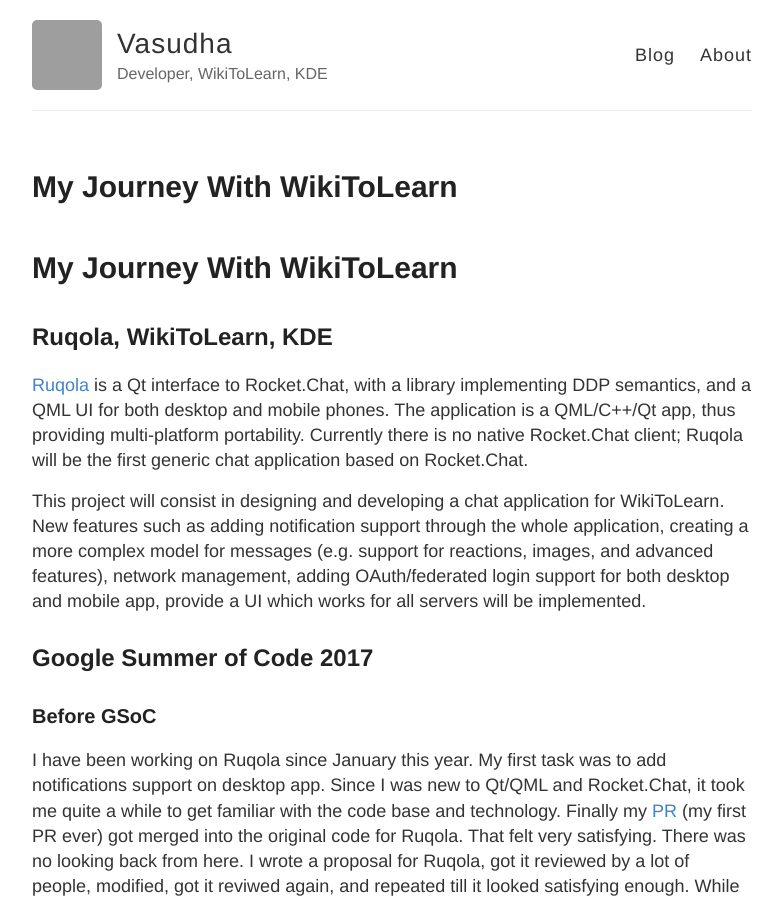
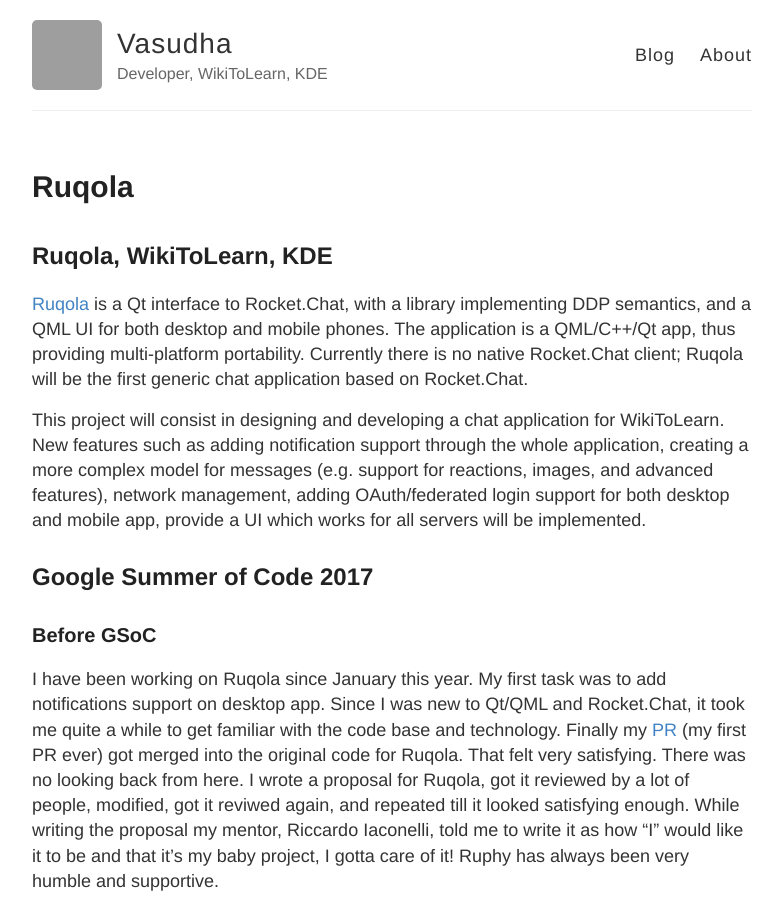
Before and after one commit to VasudhaMathur/VasudhaMathur.github.io, a Jekyll site: the page built from index.md, in a window 1280 px wide and 900 px high. Shown: the whole window, without its empty margins (248-1030 px from the left). Built offline with Jekyll 4.4.1, drawn with Linux system fonts in a browser that asks for light colours; our own code applies the rules of GitHub Pages for plain Markdown files; grey boxes are pictures that could not be loaded.

Commit message:
Update index.md

```diff
--- a/index.md
+++ b/index.md
@@ -1,5 +1,7 @@
-# My Journey With WikiToLearn
-
+---
+layout: post
+title: Ruqola
+---
 ## Ruqola, WikiToLearn, KDE
 
 [Ruqola](https://github.com/WikiToLearn/Ruqola) is a Qt interface to Rocket.Chat, with a library implementing DDP semantics, and a QML UI for both desktop and mobile phones. The application is a QML/C++/Qt app, thus providing multi-platform portability. Currently there is no native Rocket.Chat client; Ruqola will be the first generic chat application based on Rocket.Chat.
```
